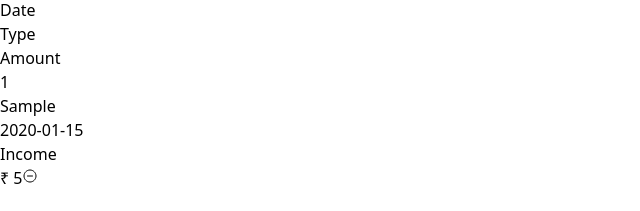
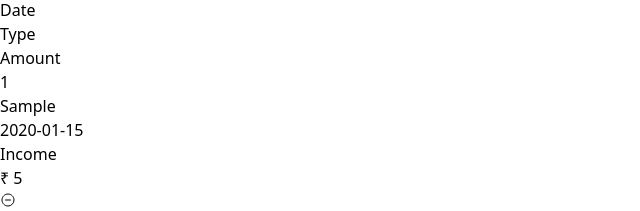
Before and after one commit to SrinithiRajendran/Spendblossom, a React (Vite) app: page / in a window 1280 px wide. Both pictures are taken after typing "Sample", "2020-01-15", "5" into the empty fields and a click on the button "Add Entry". Shown: the part 653-864 px from the top of the page, without its empty margins (0-640 px from the left). Before the commit the page ends 843 px from the top, so only its background shows below. Built offline with nearby package versions, Linux system fonts and the light colour scheme.

Commit message:
modified remove button

```diff
--- a/src/components/Entries/index.jsx
+++ b/src/components/Entries/index.jsx
@@ -72,7 +72,7 @@ const Entries = ({ entries, onRemoveEntry, walletBalance }) => {
 
 
         <div id="entry-table" className="w-full">
-          <ul className="grid grid-cols-5 gap-2 sm:gap-4 text-left mb-2 font-bold text-[#43042c] px-2 sm:px-4">
+          <ul className="grid grid-cols-6 gap-2 sm:gap-4 text-left mb-2 font-bold text-[#43042c] px-2 sm:px-4">
             <li>#</li>
             <li>Title</li>
             <li>Date</li>
@@ -80,7 +80,7 @@ const Entries = ({ entries, onRemoveEntry, walletBalance }) => {
             <li>Amount</li>
           </ul>
           {filteredEntries.map((entry, index) => (
-            <ul key={entry.id} className="p-2 sm:p-4 border-b border-[#cbf9c0] grid grid-cols-5 gap-2 sm:gap-4 text-left px-2 sm:px-4">
+            <ul key={entry.id} className="p-2 sm:p-4 border-b border-[#cbf9c0] grid grid-cols-6 gap-2 sm:gap-4 text-left px-2 sm:px-4">
               <li className="text-sm sm:text-sm">{index + 1}</li>
               <li className="text-sm sm:text-sm flex items-center overflow-hidden max-w-xs">
                 <span className="truncate">{entry.title}</span>
@@ -91,13 +91,13 @@ const Entries = ({ entries, onRemoveEntry, walletBalance }) => {
               </li>
               <li className="text-sm sm:text-base text-[#6d0445] flex items-center">
                 ₹ {entry.amount}
-                <button
+              </li>
+               <button
                   onClick={() => onRemoveEntry(entry.id)}
                   className="text-red-600 hover:text-red-800 ml-2"
                 >
                   <IoRemoveCircleOutline />
                 </button>
-              </li>
             </ul>
           ))}
         </div>
--- a/src/components/Home/index.jsx
+++ b/src/components/Home/index.jsx
@@ -84,7 +84,7 @@ const Home = ({ totalIncome, totalExpenses, walletBalance, onAddEntry, entries,
           </div>
 
           <div id="entry-table" className="w-full">
-            <ul className="grid grid-cols-5 gap-2 sm:gap-4 text-left mb-2 font-bold text-[#43042c] px-2 sm:px-4">
+            <ul className="grid grid-cols-6 gap-2 sm:gap-4 text-left mb-2 font-bold text-[#43042c] px-2 sm:px-4">
               <li>#</li>
               <li>Title</li>
               <li>Date</li>
@@ -92,7 +92,7 @@ const Home = ({ totalIncome, totalExpenses, walletBalance, onAddEntry, entries,
               <li>Amount</li>
             </ul>
             {filteredEntries.map((entry, index) => (
-              <ul key={entry.id} className="p-2 sm:p-4 border-b border-[#cbf9c0] grid grid-cols-5 gap-2 sm:gap-4 text-left px-2 sm:px-4">
+              <ul key={entry.id} className="p-2 sm:p-4 border-b border-[#581442] grid grid-cols-6 gap-2 sm:gap-4 text-left px-2 sm:px-4">
                 <li className="text-sm sm:text-sm">{index + 1}</li>
                 <li className="text-sm sm:text-sm flex items-center overflow-hidden max-w-xs">
                   <span className="truncate">{entry.title}</span>
@@ -103,13 +103,13 @@ const Home = ({ totalIncome, totalExpenses, walletBalance, onAddEntry, entries,
                 </li>
                 <li className="text-sm sm:text-base text-[#6d0445] flex items-center">
                   ₹ {entry.amount}
-                  <button
+                </li>
+                 <button
                     onClick={() => onRemoveEntry(entry.id)}
                     className="text-red-600 hover:text-red-800 ml-2"
                   >
                     <IoRemoveCircleOutline />
                   </button>
-                </li>
               </ul>
             ))}
           </div>
```
